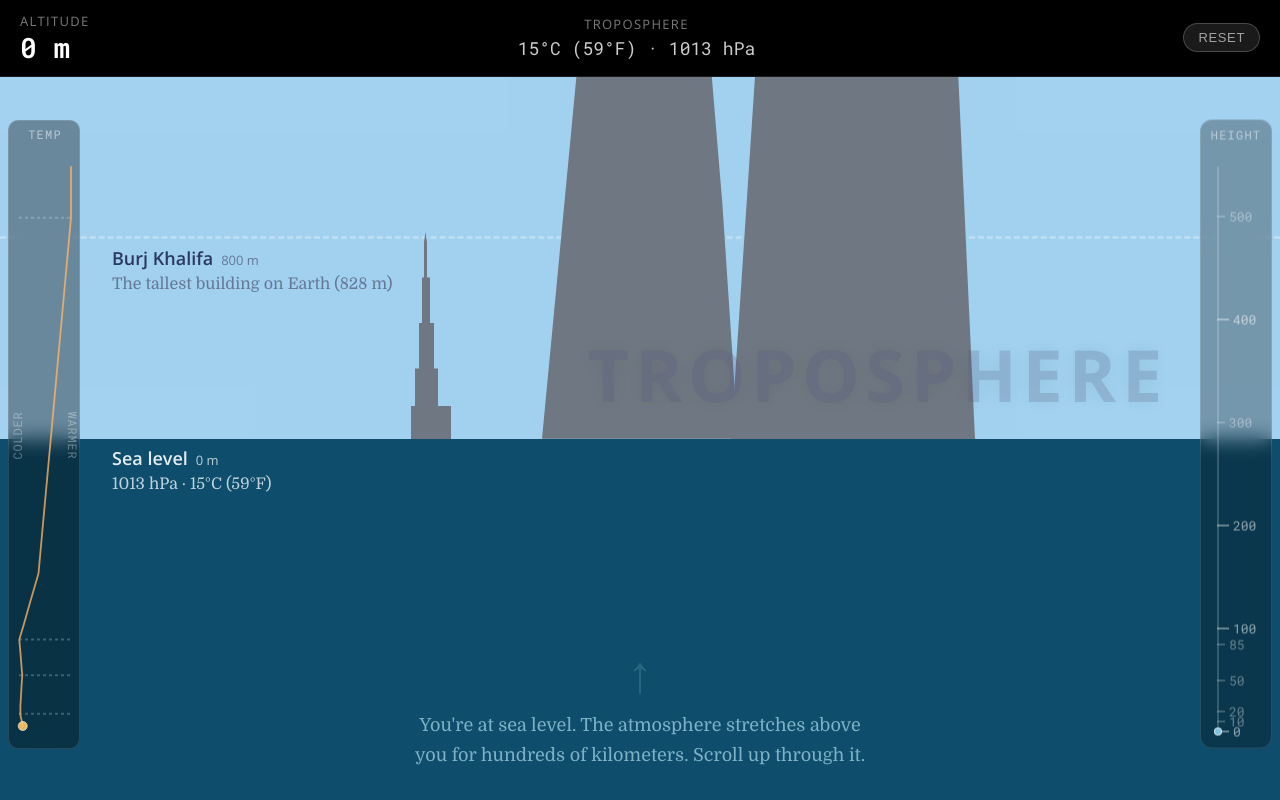
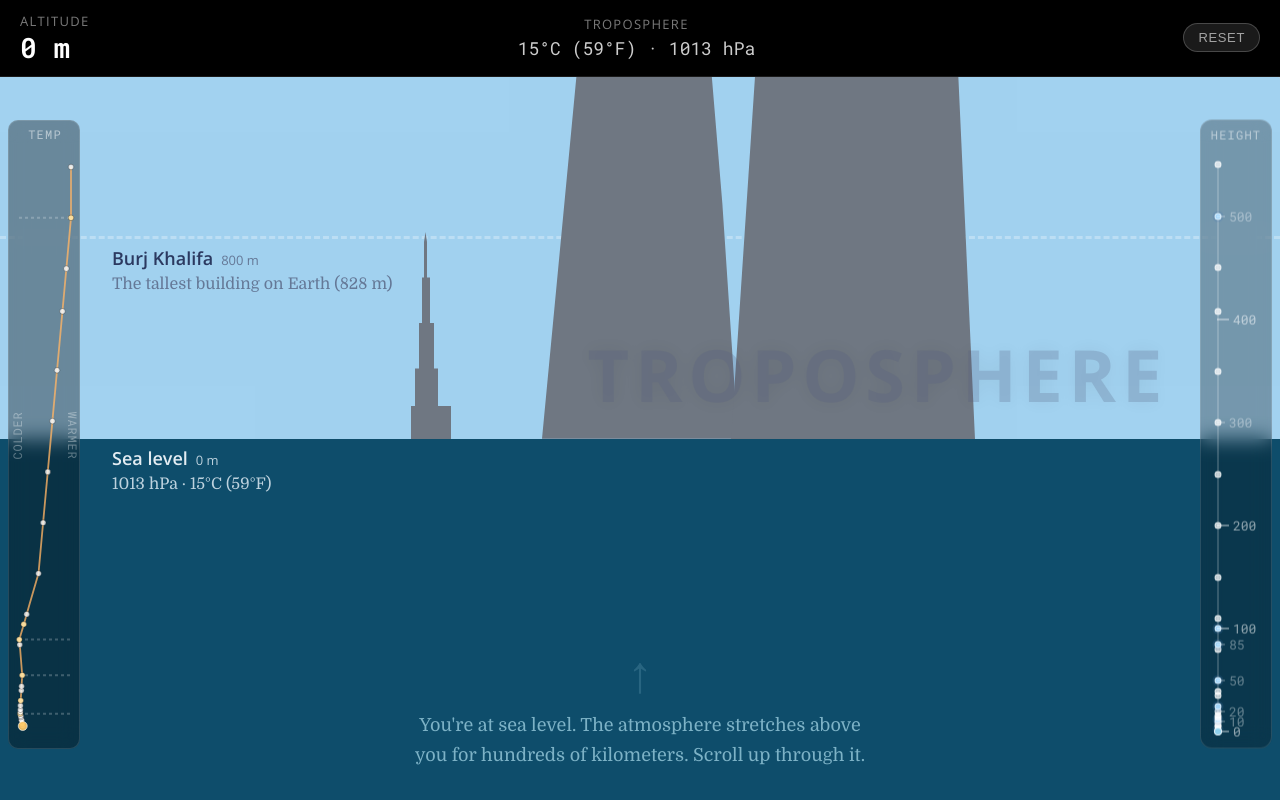
Before and after one commit to bairdlangenbrunner/scroll-up, a React (Vite) app: page / in a window 1280 px wide. Built offline with nearby package versions, Linux system fonts and the light colour scheme.

Commit message:
updating mobile features and some other tweaks

```diff
--- a/src/AtmosphereScrolly.jsx
+++ b/src/AtmosphereScrolly.jsx
@@ -154,6 +154,11 @@ const CHAPTER_BREAKS = {
   },
 };
 
+const CHAPTER_BREAK_KMS = Object.keys(CHAPTER_BREAKS).map(Number);
+const GRAPH_NODE_KMS = Array.from(
+  new Set([...landmarks.map((landmark) => landmark.km), ...CHAPTER_BREAK_KMS])
+).sort((a, b) => a - b);
+
 // ─── Physics Helpers ─────────────────────────────────────────────────
 function getTemperature(km) {
   if (km <= 12) return 15 - 6.5 * km;
@@ -309,28 +314,8 @@ function ChapterOverlay({ chapter, progress, lineProgress, passedLines, fadingOu
         let yPercent;
         let opacity = 0;
 
-        if (i === 0) {
-          // First line: fade in at center, hold, then scroll down to exit
-          const fadeInEnd = 0.24;
-          const holdEnd = 0.5; // holds at center until halfway through its slice
-          if (t <= holdEnd) {
-            yPercent = 50;
-          } else {
-            // Scroll from center (50%) down to 115%
-            const exitT = (t - holdEnd) / (1 - holdEnd);
-            const eased = exitT * exitT; // ease-in (accelerate out)
-            yPercent = 50 + eased * 65;
-          }
-          // Opacity: fade in quickly, full through middle, fade out near bottom
-          if (t > 0 && t <= fadeInEnd) {
-            opacity = t / fadeInEnd;
-          } else if (t > fadeInEnd && t <= 0.85) {
-            opacity = 1;
-          } else if (t > 0.85 && t < 1) {
-            opacity = (1 - t) / 0.15;
-          }
-        } else {
-          // Subsequent lines: smooth continuous scroll top → bottom
+        {
+          // All lines use the same continuous scroll top → bottom behavior.
           const eased = t < 0.5
             ? 2 * t * t
             : 1 - Math.pow(-2 * t + 2, 2) / 2;
@@ -359,6 +344,7 @@ function ChapterOverlay({ chapter, progress, lineProgress, passedLines, fadingOu
               opacity: opacity,
               zIndex: t > 0 && t < 1 ? 2 : wasPassed ? 0 : 1,
               willChange: "transform, opacity",
+              transition: compact ? "opacity 90ms linear" : "top 90ms linear, opacity 120ms linear",
             }}
           >
             <div
@@ -493,6 +479,19 @@ function TempProfile({ currentKm, showClimate, onDragAltitude, onDragStateChange
   const curTemp = getTemperature(currentKm);
   const curX = tempToX(Math.min(Math.max(curTemp, minTemp), maxTemp));
   const curY = kmToY(Math.min(currentKm, MAX_ALTITUDE_KM));
+  const graphNodes = useMemo(
+    () =>
+      GRAPH_NODE_KMS.map((km) => {
+        const temp = getTemperature(km);
+        return {
+          km,
+          x: tempToX(Math.min(Math.max(temp, minTemp), maxTemp)),
+          y: kmToY(km),
+          isChapter: CHAPTER_BREAK_KMS.includes(km),
+        };
+      }),
+    [kmToY]
+  );
 
   const boundaries = [12, 50, 85, 500];
 
@@ -586,6 +585,20 @@ function TempProfile({ currentKm, showClimate, onDragAltitude, onDragStateChange
 
           <path d={pathD} fill="none" stroke="rgba(255,180,100,0.78)" strokeWidth="1.8" strokeLinecap="round" strokeLinejoin="round" />
 
+          {graphNodes.map((node) => (
+            <circle
+              key={`temp-node-${node.km}`}
+              cx={node.x}
+              cy={node.y}
+              r={minimalMobileRail ? 2.1 : 2.8}
+              fill={node.isChapter ? "rgba(255,225,160,0.95)" : "rgba(255,255,255,0.78)"}
+              stroke="rgba(0,0,0,0.35)"
+              strokeWidth={0.9}
+              opacity={minimalMobileRail && !node.isChapter ? 0.75 : 1}
+              pointerEvents="none"
+            />
+          ))}
+
           {showClimate && !minimalMobileRail && (
             <path
               d={samples
@@ -641,6 +654,15 @@ function AltitudeRuler({ currentKm, onDragAltitude, onDragStateChange, compact,
   const rulerInset = compact ? 14 : 16;  // bottom inset + tick left anchor
   const trackTopY = 46;                  // matches TempProfile padding.top exactly
   const trackH = rulerHeight - trackTopY - rulerInset; // active track span
+  const graphNodes = useMemo(
+    () =>
+      GRAPH_NODE_KMS.map((km) => ({
+        km,
+        bottomOffset: (km / MAX_ALTITUDE_KM) * trackH + rulerInset,
+        isChapter: CHAPTER_BREAK_KMS.includes(km),
+      })),
+    [trackH, rulerInset]
+  );
 
   const eventToAltitude = useCallback((e) => {
     if (!rulerRef.current) return null;
@@ -726,6 +748,25 @@ function AltitudeRuler({ currentKm, onDragAltitude, onDragStateChange, compact,
             background: "rgba(255,255,255,0.18)",
           }}
         />
+
+        {graphNodes.map((node) => (
+          <div
+            key={`ruler-node-${node.km}`}
+            style={{
+              position: "absolute",
+              bottom: node.bottomOffset,
+              left: compact ? 14 : 17,
+              width: 7,
+              height: 7,
+              borderRadius: "50%",
+              background: node.isChapter ? "rgba(170,220,255,0.96)" : "rgba(255,255,255,0.72)",
+              border: "1px solid rgba(255,255,255,0.55)",
+              transform: "translate(-50%, 50%)",
+              pointerEvents: "none",
+              boxShadow: node.isChapter ? "0 0 0 2px rgba(70,120,180,0.2)" : "none",
+            }}
+          />
+        ))}
 
         {rulerTicks.map((km) => {
           const bottomOffset = (km / MAX_ALTITUDE_KM) * trackH + rulerInset;
@@ -829,14 +870,18 @@ function Stars() {
   const stars = useMemo(
     () => {
       const random = createSeededRandom(101);
-      return Array.from({ length: 80 }, () => ({
-        top: random() * 45,
-        left: random() * 100,
-        size: random() * 2 + 0.5,
-        opacity: random() * 0.6 + 0.1,
-        twinkle: random() * 4 + 2,
-        delay: random() * 3,
-      }));
+      return Array.from({ length: 110 }, () => {
+        const depth = Math.pow(random(), 0.6);
+        return {
+          top: depth * 34,
+          left: random() * 100,
+          size: 0.8 + depth * 2.8 + random() * 1.2,
+          opacity: 0.2 + depth * 0.65 + random() * 0.12,
+          twinkle: random() * 4 + 2,
+          delay: random() * 3,
+          glow: 3 + depth * 7,
+        };
+      });
     },
     []
   );
@@ -854,6 +899,7 @@ function Stars() {
             background: "#fff",
             borderRadius: "50%",
             opacity: s.opacity,
+            boxShadow: `0 0 ${s.glow}px rgba(255,255,255,0.45)`,
             animation: `twinkle ${s.twinkle}s ease-in-out infinite`,
             animationDelay: `${s.delay}s`,
           }}
@@ -1140,8 +1186,16 @@ function KilimanjaroComparison({ compact, phone, oceanHeight }) {
 
 // ─── Main Component ──────────────────────────────────────────────────
 export default function AtmosphereScrolly() {
-  const [viewport, setViewport] = useState({ width: 1280, height: 800 });
-  // Desktop keeps sea level centered; mobile anchors it to the bottom edge.
+  const [viewport, setViewport] = useState(() => {
+    if (typeof window === "undefined") {
+      return { width: 1280, height: 800 };
+    }
+    return {
+      width: window.innerWidth,
+      height: Math.round(window.visualViewport?.height ?? window.innerHeight),
+    };
+  });
+  // Sea level should sit halfway up the visible scene so the ocean fills the lower half.
   const [oceanHeight, setOceanHeight] = useState(400);
   const totalHeight = ATM_HEIGHT + oceanHeight;
   const [currentKm, setCurrentKm] = useState(0);
@@ -1154,14 +1208,11 @@ export default function AtmosphereScrolly() {
   const [hudHeight, setHudHeight] = useState(88);
 
   const getHalfVisibleSceneHeight = useCallback(() => {
-    if (viewport.width < 680) {
-      return 0;
-    }
     if (containerRef.current) {
       return Math.round(containerRef.current.clientHeight / 2);
     }
     return Math.round(Math.max(viewport.height - hudHeight, 0) / 2);
-  }, [viewport.width, viewport.height, hudHeight]);
+  }, [viewport.height, hudHeight]);
 
   useEffect(() => {
     if (typeof document === "undefined") return undefined;
@@ -1179,15 +1230,19 @@ export default function AtmosphereScrolly() {
   // Update on resize
   useEffect(() => {
     const onResize = () => {
-      setViewport({ width: window.innerWidth, height: window.innerHeight });
-      requestAnimationFrame(() => {
-        setOceanHeight(getHalfVisibleSceneHeight());
+      setViewport({
+        width: window.innerWidth,
+        height: Math.round(window.visualViewport?.height ?? window.innerHeight),
       });
     };
     onResize();
     window.addEventListener("resize", onResize);
-    return () => window.removeEventListener("resize", onResize);
-  }, [getHalfVisibleSceneHeight]);
+    window.visualViewport?.addEventListener("resize", onResize);
+    return () => {
+      window.removeEventListener("resize", onResize);
+      window.visualViewport?.removeEventListener("resize", onResize);
+    };
+  }, []);
 
   // ─── Chapter break state ───
   const [activeChapterKm, setActiveChapterKm] = useState(null);
@@ -1199,7 +1254,7 @@ export default function AtmosphereScrolly() {
   const prevCenterKm = useRef(0);
   const prevChapterProgress = useRef(null);
   const chapterActivatedAt = useRef(0);
-  const hasInitialized = useRef(false); // prevent re-init on effect re-run
+  const hasUserNavigated = useRef(false);
   const chapterCooldown = useRef(false); // suppress snap right after chapter closes
   const frozenScrollTop = useRef(null); // scroll position locked during a chapter
   const touchStartY = useRef(null);
@@ -1246,6 +1301,22 @@ export default function AtmosphereScrolly() {
     });
   }, [getHalfVisibleSceneHeight, hudHeight, viewport.height]);
 
+  useEffect(() => {
+    const markNavigated = () => {
+      hasUserNavigated.current = true;
+    };
+
+    window.addEventListener("wheel", markNavigated, { passive: true });
+    window.addEventListener("touchstart", markNavigated, { passive: true });
+    window.addEventListener("keydown", markNavigated);
+
+    return () => {
+      window.removeEventListener("wheel", markNavigated);
+      window.removeEventListener("touchstart", markNavigated);
+      window.removeEventListener("keydown", markNavigated);
+    };
+  }, []);
+
   const clearChapterState = useCallback(() => {
     setActiveChapterKm(null);
     setChapterProgress(0);
@@ -1280,18 +1351,37 @@ export default function AtmosphereScrolly() {
     setCurrentKm(Math.max(0, Math.min(km, MAX_ALTITUDE_KM)));
   }, [oceanHeight]);
 
+  const alignToSeaLevel = useCallback((targetOceanHeight) => {
+    const el = containerRef.current;
+    if (!el) return;
+
+    let attempts = 0;
+    const applyAlignment = () => {
+      const nextEl = containerRef.current;
+      if (!nextEl) return;
+
+      nextEl.scrollTop = nextEl.scrollHeight - nextEl.clientHeight / 2 - targetOceanHeight;
+      attempts += 1;
+
+      if (attempts < 4 && !hasUserNavigated.current) {
+        requestAnimationFrame(applyAlignment);
+        return;
+      }
+
+      updateAltitude();
+    };
+
+    requestAnimationFrame(applyAlignment);
+  }, [updateAltitude]);
+
   // ─── Reset everything ───
   const handleReset = useCallback(() => {
     if (!containerRef.current) return;
     clearChapterState();
-    const el = containerRef.current;
     const targetOceanHeight = getHalfVisibleSceneHeight();
     setOceanHeight(targetOceanHeight);
-    requestAnimationFrame(() => {
-      el.scrollTop = el.scrollHeight - el.clientHeight / 2 - targetOceanHeight;
-      updateAltitude();
-    });
-  }, [clearChapterState, getHalfVisibleSceneHeight, updateAltitude]);
+    alignToSeaLevel(targetOceanHeight);
+  }, [alignToSeaLevel, clearChapterState, getHalfVisibleSceneHeight]);
 
   // ─── Detect boundary crossings at viewport center (both directions) ───
   const centerKm = useMemo(() => {
@@ -1386,8 +1476,10 @@ export default function AtmosphereScrolly() {
     const chapter = CHAPTER_BREAKS[activeChapterKm];
     if (!chapter) return;
 
-    const PIXELS_PER_LINE = 300;
-    const totalDistance = chapter.lines.length * PIXELS_PER_LINE;
+    const wheelPixelsPerLine = 300;
+    const touchPixelsPerLine = Math.max(viewport.height * 1.3, 300);
+    const totalWheelDistance = chapter.lines.length * wheelPixelsPerLine;
+    const totalTouchDistance = chapter.lines.length * touchPixelsPerLine;
 
     const dismissChapter = () => {
       setChapterFadingOut(true);
@@ -1403,7 +1495,7 @@ export default function AtmosphereScrolly() {
       }, 600);
     };
 
-    const advanceChapter = (rawDelta) => {
+    const advanceChapter = (rawDelta, mode = "wheel") => {
       if (Math.abs(rawDelta) === 0) return;
       const now = typeof performance !== "undefined" ? performance.now() : Date.now();
       const activationAge = now - chapterActivatedAt.current;
@@ -1416,6 +1508,7 @@ export default function AtmosphereScrolly() {
         return;
       }
 
+      const totalDistance = mode === "touch" ? totalTouchDistance : totalWheelDistance;
       const progressDelta = Math.abs(rawDelta) / totalDistance;
 
       setChapterProgress((prev) => {
@@ -1458,7 +1551,7 @@ export default function AtmosphereScrolly() {
     const handleWheel = (e) => {
       e.preventDefault();
       e.stopPropagation();
-      advanceChapter(e.deltaY);
+      advanceChapter(e.deltaY, "wheel");
     };
 
     const handleTouchStart = (e) => {
@@ -1474,7 +1567,7 @@ export default function AtmosphereScrolly() {
       // swiping up decreases clientY but should behave like positive wheel input.
       const delta = touchStartY.current - nextY;
       touchStartY.current = nextY;
-      advanceChapter(delta * 1.35);
+      advanceChapter(delta, "touch");
     };
 
     const handleTouchEnd = () => {
@@ -1518,7 +1611,7 @@ export default function AtmosphereScrolly() {
       if (container) container.removeEventListener("touchend", handleTouchEnd);
       if (container) container.removeEventListener("touchcancel", handleTouchEnd);
     };
-  }, [activeChapterKm, chapterFadingOut, chapterDirection]);
+  }, [activeChapterKm, chapterFadingOut, chapterDirection, viewport.height]);
 
   useEffect(() => {
     const el = containerRef.current;
@@ -1537,17 +1630,27 @@ export default function AtmosphereScrolly() {
 
     el.addEventListener("scroll", handleScroll, { passive: true });
 
-    // Only initialize scroll position once (not on every re-run)
-    if (!hasInitialized.current) {
-      hasInitialized.current = true;
-      requestAnimationFrame(() => {
-        el.scrollTop = el.scrollHeight - el.clientHeight / 2 - oceanHeight;
-        updateAltitude();
-      });
+    return () => el.removeEventListener("scroll", handleScroll);
+  }, [updateAltitude, activeChapterKm]);
+
+  useEffect(() => {
+    const el = containerRef.current;
+    if (!el || activeChapterKm) return;
+
+    if (hasUserNavigated.current) return;
+    alignToSeaLevel(oceanHeight);
+  }, [oceanHeight, viewport.height, hudHeight, activeChapterKm, alignToSeaLevel]);
+
+  useEffect(() => {
+    const el = containerRef.current;
+    if (!el || activeChapterKm || !hasUserNavigated.current) return;
+
+    const targetPx = altitudeToPixels(currentKm) + oceanHeight;
+    const targetScrollTop = el.scrollHeight - el.clientHeight - targetPx;
+    if (Math.abs(el.scrollTop - targetScrollTop) > 1) {
+      el.scrollTop = targetScrollTop;
     }
-
-    return () => el.removeEventListener("scroll", handleScroll);
-  }, [updateAltitude, activeChapterKm, oceanHeight]);
+  }, [oceanHeight, currentKm, activeChapterKm]);
 
   const bgColor = getBackgroundColor(currentKm);
   const temp = getTemperature(currentKm).toFixed(0);
@@ -1568,7 +1671,7 @@ export default function AtmosphereScrolly() {
     <div
       style={{
         width: "100%",
-        height: "100vh",
+        height: viewport.height + "px",
         display: "flex",
         flexDirection: "column",
         fontFamily: "'Open Sans', 'Roboto Mono', sans-serif",
@@ -1650,6 +1753,7 @@ export default function AtmosphereScrolly() {
           */}
           <button
             onClick={handleReset}
+            className="reset-button"
             style={{
               background: "rgba(255,255,255,0.1)",
               border: "1px solid rgba(255,255,255,0.2)",
@@ -1988,6 +2092,11 @@ export default function AtmosphereScrolly() {
           0%, 100% { opacity: var(--base-opacity, 0.3); }
           50% { opacity: 0.05; }
         }
+        .reset-button:active {
+          background: rgba(255,255,255,0.18) !important;
+          border-color: rgba(255,255,255,0.32) !important;
+          color: rgba(255,255,255,0.82) !important;
+        }
         * { scrollbar-width: none; }
         *::-webkit-scrollbar { display: none; }
       `}</style>
```
